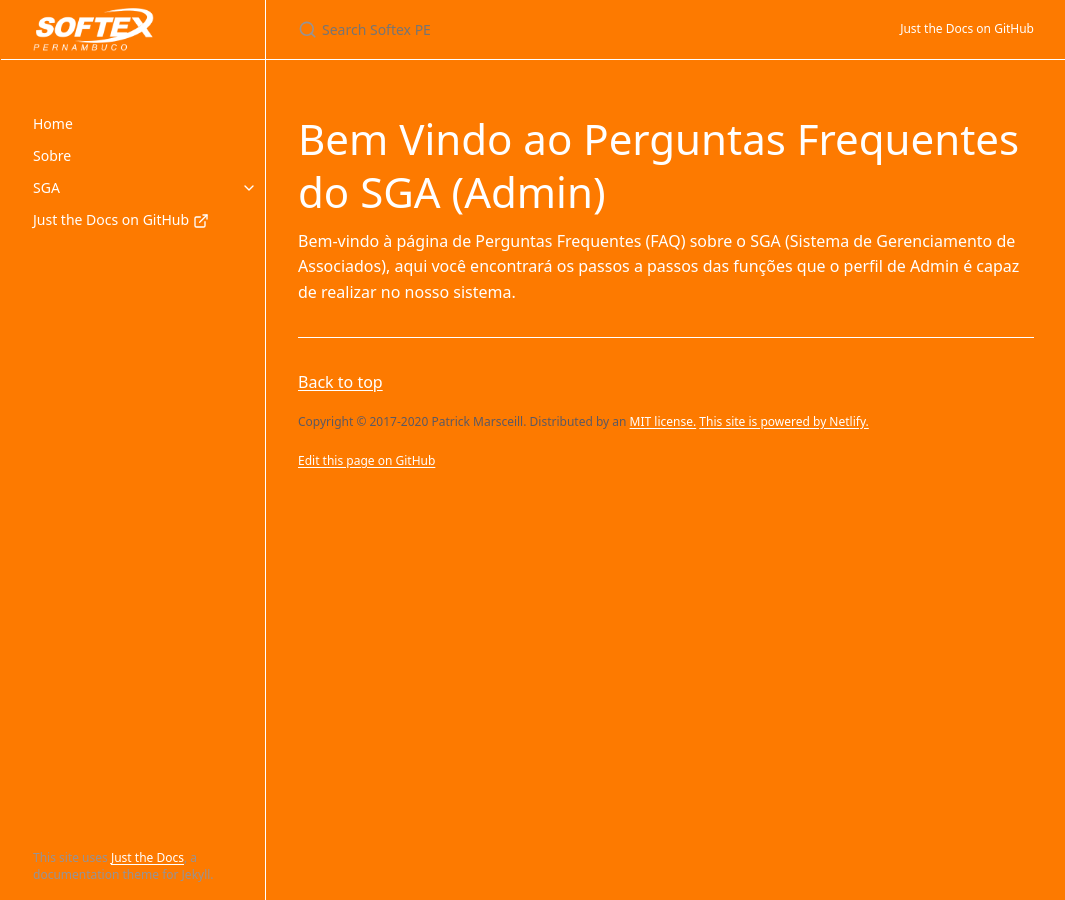
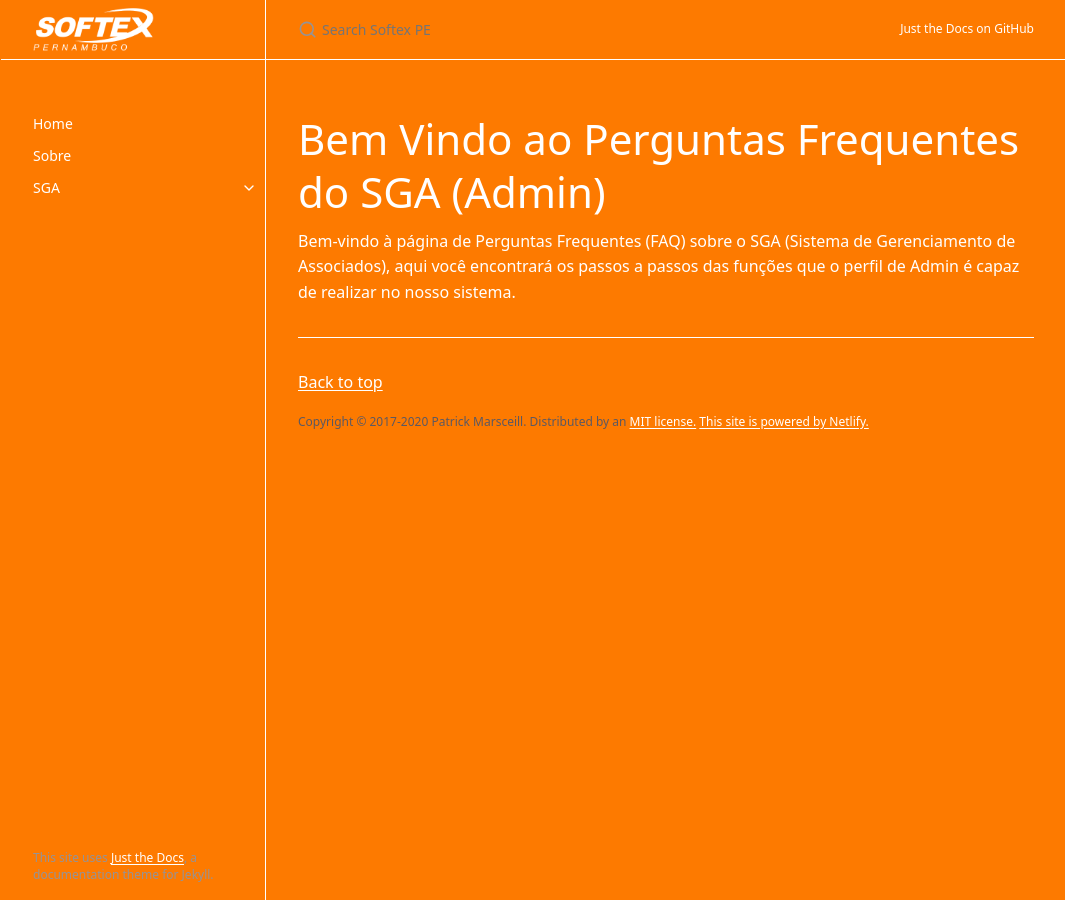
Before and after one commit to ArthurRaphael/softexfaqsga.github.io, a Jekyll site: the page built from index.md, in a window 1280 px wide. Shown: the whole page, without its empty margins (106-1171 px from the left). Built offline with Jekyll 4.4.1, drawn with Linux system fonts in a browser that asks for light colours; cached includes are drawn as plain includes; part of the change alters nothing that is shown.

Commit message:
Excluindo uma das abas do menu lateral

```diff
--- a/_config.yml
+++ b/_config.yml
@@ -120,14 +120,15 @@ aux_links_new_tab: false
 # Nav menu can also be selectively enabled or disabled using page variables or the minimal layout
 nav_enabled: true
 
+
 # Sort order for navigation links
 # nav_sort: case_insensitive # default, equivalent to nil
 nav_sort: case_sensitive # Capital letters sorted before lowercase
 
 # External navigation links
 nav_external_links:
-  - title: Just the Docs on GitHub
-    url: https://github.com/just-the-docs/just-the-docs
+ # - title: Just the Docs on GitHub
+  #  url: https://github.com/just-the-docs/just-the-docs
 
 # Show navigation error report
 nav_error_report: true # default is false/nil.
@@ -150,12 +151,12 @@ last_edit_timestamp: true # show or hide edit time - page must have `last_modifi
 last_edit_time_format: "%b %e %Y at %I:%M %p" # uses ruby's time format: https://ruby-doc.org/stdlib-2.7.0/libdoc/time/rdoc/Time.html
 
 # Footer "Edit this page on GitHub" link text
-gh_edit_link: true # show or hide edit this page link
-gh_edit_link_text: "Edit this page on GitHub"
-gh_edit_repository: "https://github.com/just-the-docs/just-the-docs" # the github URL for your repo
-gh_edit_branch: "main" # the branch that your docs is served from
+#gh_edit_link: true # show or hide edit this page link
+#gh_edit_link_text: "Edit this page on GitHub"
+#gh_edit_repository: "https://github.com/just-the-docs/just-the-docs" # the github URL for your repo
+#gh_edit_branch: "main" # the branch that your docs is served from
 # gh_edit_source: docs # the source that your files originate from
-gh_edit_view_mode: "tree" # "tree" or "edit" if you want the user to jump into the editor immediately
+#gh_edit_view_mode: "tree" # "tree" or "edit" if you want the user to jump into the editor immediately
 
 # Color scheme currently only supports "dark", "light"/nil (default), or a custom scheme that you define
 color_scheme: orange
--- a/_sass/color_schemes/orange.scss
+++ b/_sass/color_schemes/orange.scss
@@ -14,7 +14,7 @@ $table-background-color: #ffff;
 $search-background-color: #ffff;
 $search-result-preview-color: #ffff;
 $border-color: #ffff;
-$navbar-color: #ffff ;
+
 
 
 
```
